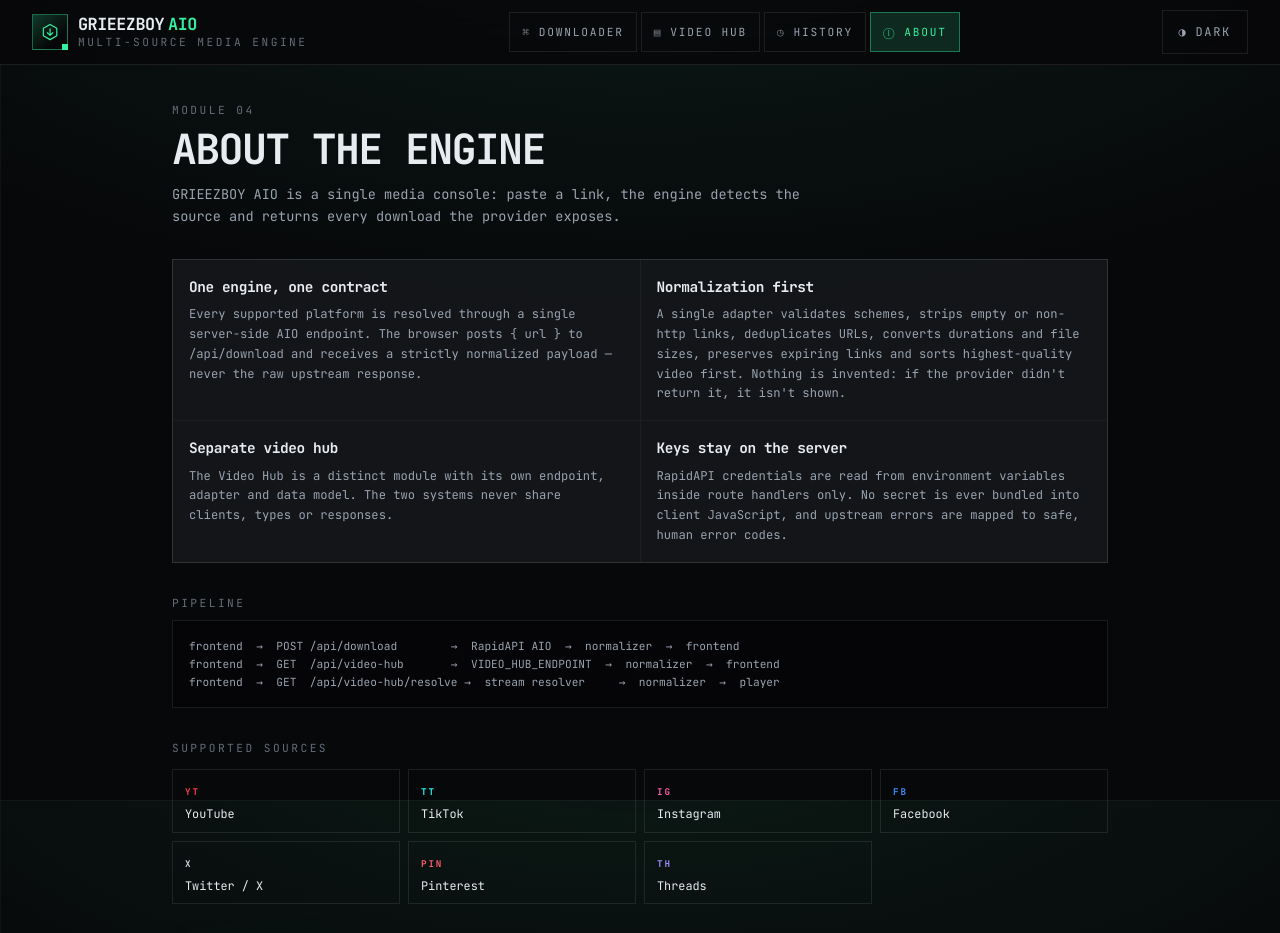
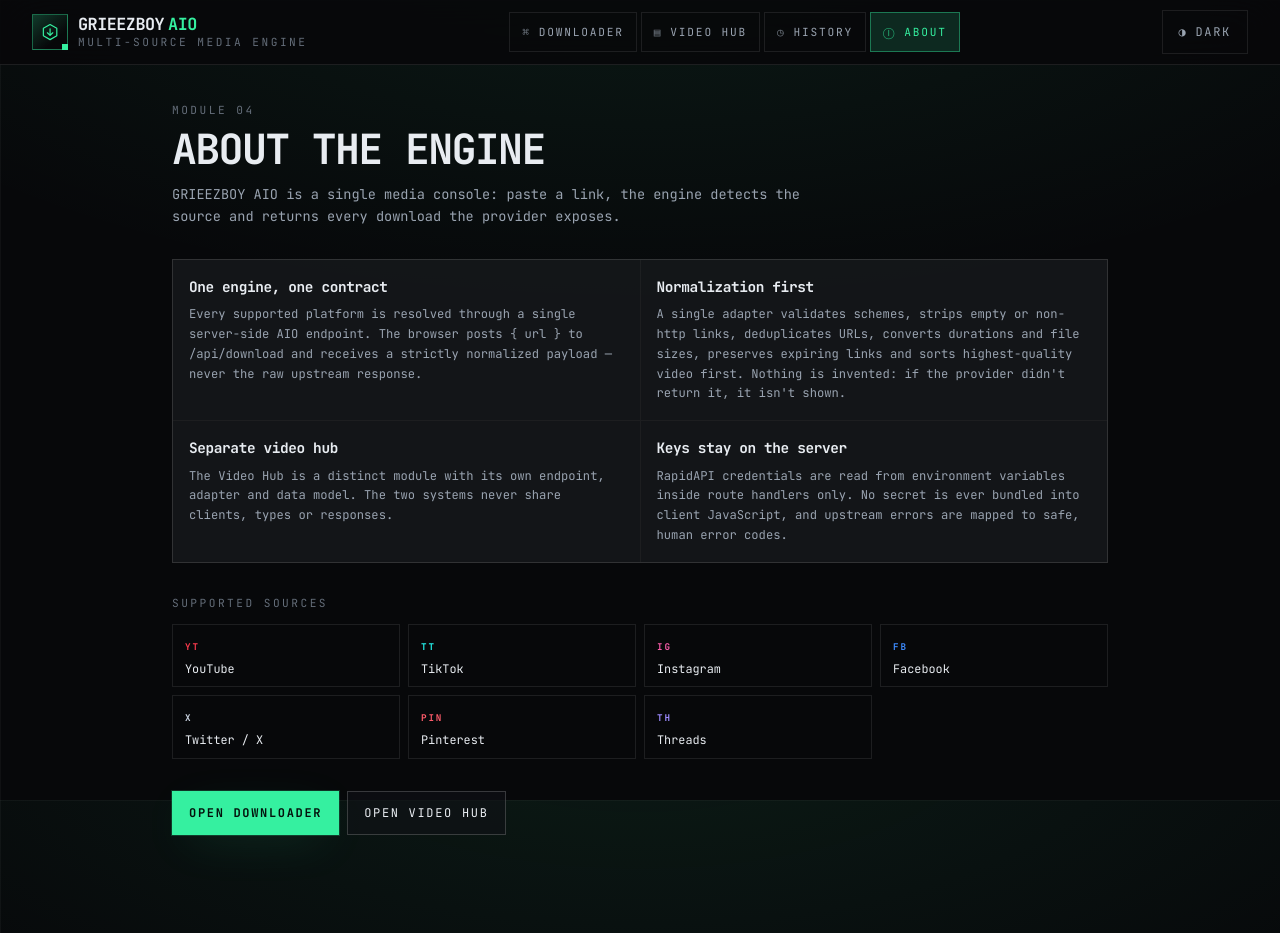
Before and after one commit to GrieezBtc/GrieezBoy-AIO, a Next.js app: page /about in a window 1280 px wide. Shown: the top 933 px of the page. Built offline with nearby package versions, Linux system fonts and the light colour scheme.

Commit message:
Remove pipeline section from about page

```diff
--- a/src/app/about/page.tsx
+++ b/src/app/about/page.tsx
@@ -52,17 +52,7 @@
           </section>
         ))}
       </div>
-
-      <section className="mt-8">
-        <h2 className="t-label">Pipeline</h2>
-        <pre className="mt-2 overflow-x-auto border border-line bg-[color-mix(in_srgb,var(--bg-deep)_70%,transparent)] p-4 text-[0.7rem] leading-relaxed text-dim">
-{`frontend  →  POST /api/download        →  RapidAPI AIO  →  normalizer  →  frontend
-frontend  →  GET  /api/video-hub       →  VIDEO_HUB_ENDPOINT  →  normalizer  →  frontend
-frontend  →  GET  /api/video-hub/resolve →  stream resolver     →  normalizer  →  player`}
-        </pre>
-      </section>
-
-      <section className="mt-8">
+<section className="mt-8">
         <h2 className="t-label">Supported sources</h2>
         <ul className="mt-3 grid grid-cols-2 gap-2 sm:grid-cols-4">
           {PLATFORMS.map((platform) => (
```
